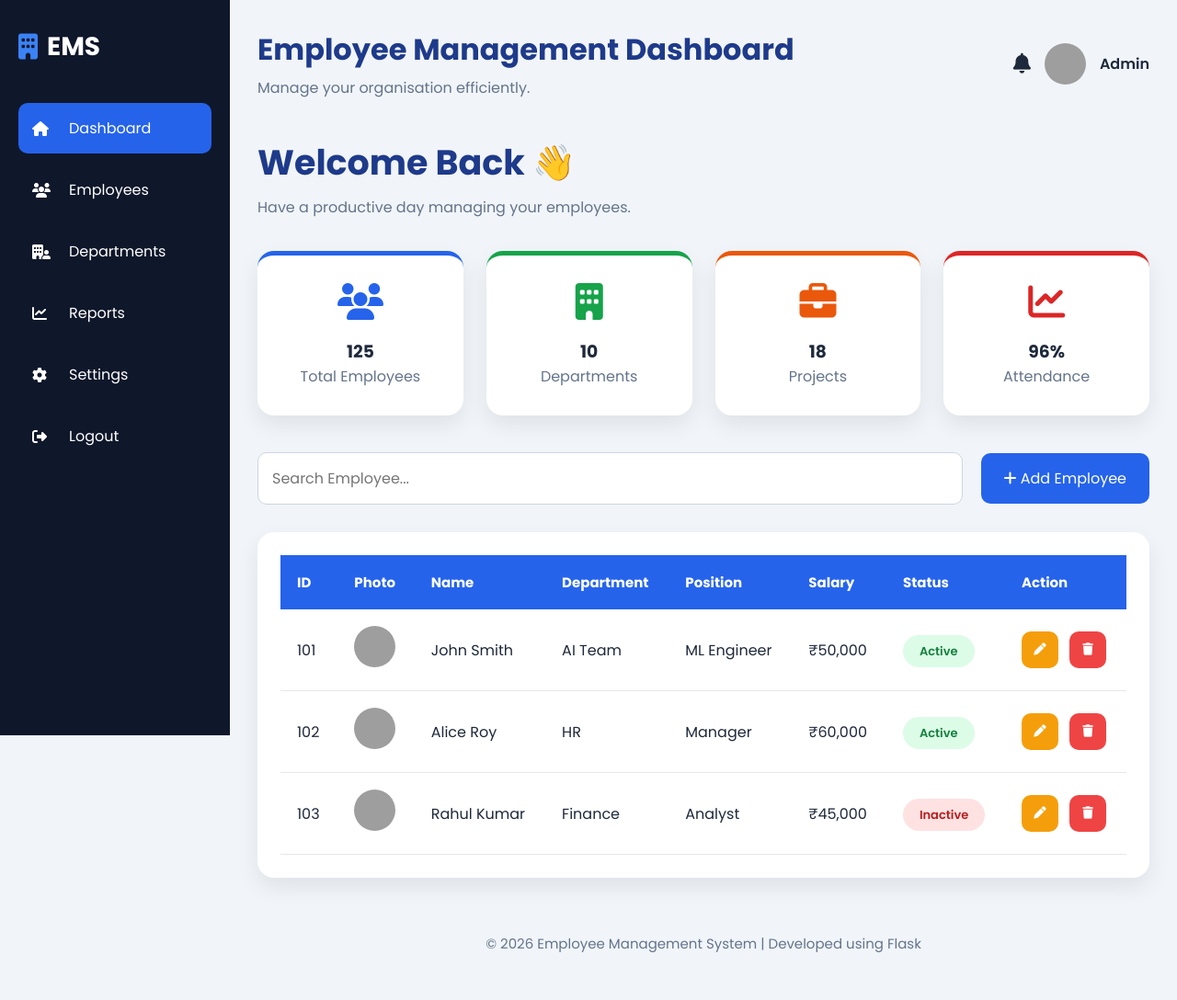
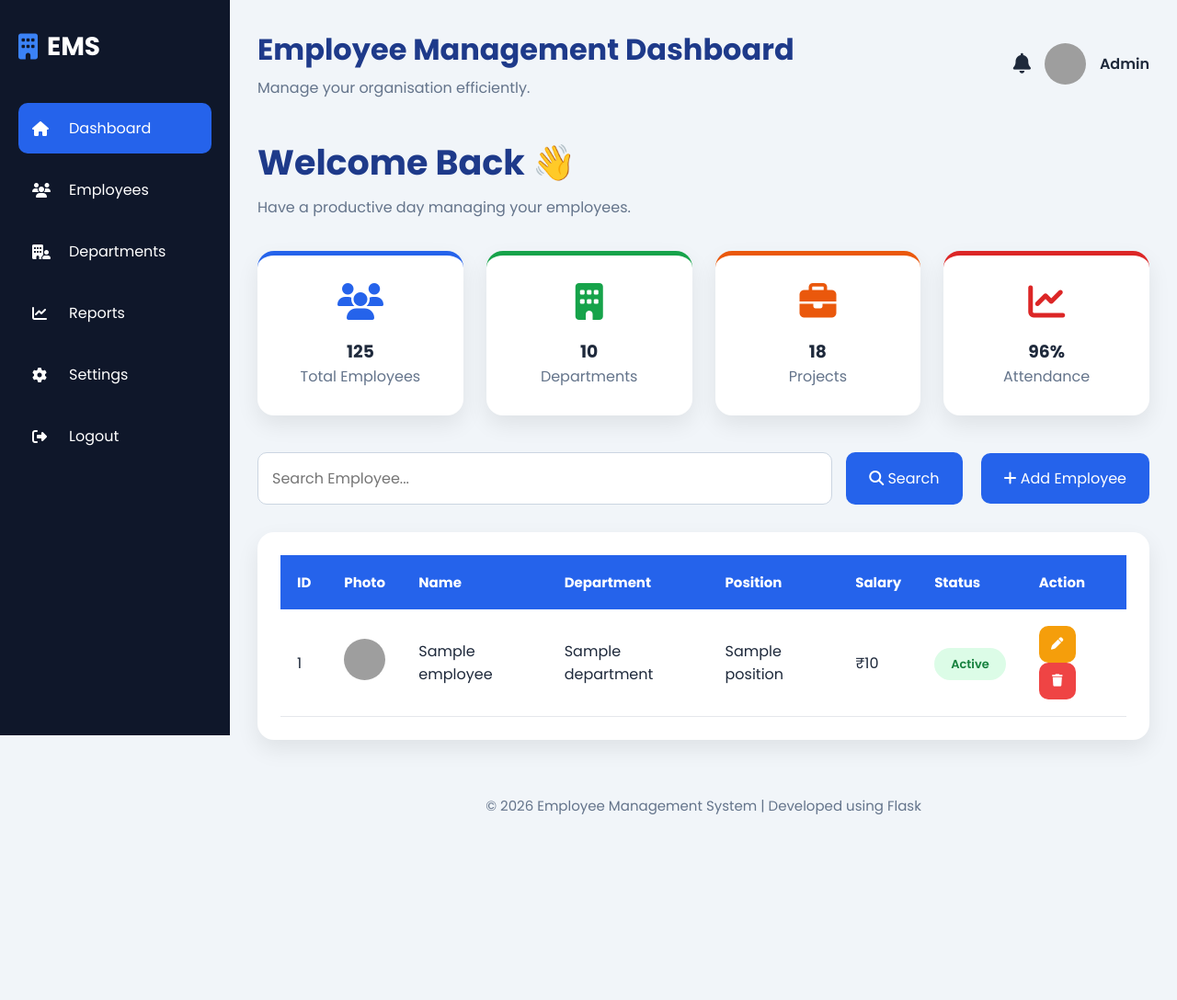
Before and after one commit to lakshetha-16/Employee-Management-System, a Flask app: template templates/dashboard.html in a window 1280 px wide. Shown: the whole page at 92% size. After the commit the page ends 886 px from the top, so only its background shows below. Run offline with Flask 3, Linux system fonts and the light colour scheme; the template is opened without the code that fills it: most values are stand-ins (such as "Sample title", 1, 10 or a date in 2020); grey boxes are pictures that could not be loaded.

Commit message:
Completed Employee Management System with CRUD operations and search

```diff
--- a/app.py
+++ b/app.py
@@ -1,10 +1,170 @@
-from flask import Flask, render_template
+from flask import Flask, render_template, request, redirect
+import sqlite3
 
 app = Flask(__name__)
 
+# ----------------------------------
+# Database Connection
+# ----------------------------------
+def get_db_connection():
+    conn = sqlite3.connect("employees.db")
+    conn.row_factory = sqlite3.Row
+    return conn
+
+
+# ----------------------------------
+# Dashboard + Search
+# ----------------------------------
 @app.route("/")
 def dashboard():
-    return render_template("dashboard.html")
 
+    search = request.args.get("search", "")
+
+    conn = get_db_connection()
+
+    if search:
+
+        employees = conn.execute("""
+            SELECT * FROM employees
+            WHERE
+                name LIKE ?
+                OR department LIKE ?
+                OR position LIKE ?
+            ORDER BY id
+        """, (
+            f"%{search}%",
+            f"%{search}%",
+            f"%{search}%"
+        )).fetchall()
+
+    else:
+
+        employees = conn.execute(
+            "SELECT * FROM employees ORDER BY id"
+        ).fetchall()
+
+    conn.close()
+
+    return render_template(
+        "dashboard.html",
+        employees=employees,
+        search=search
+    )
+
+
+# ----------------------------------
+# Add Employee
+# ----------------------------------
+@app.route("/add", methods=["GET", "POST"])
+def add_employee():
+
+    if request.method == "POST":
+
+        name = request.form["name"]
+        department = request.form["department"]
+        position = request.form["position"]
+        salary = request.form["salary"]
+        status = request.form["status"]
+
+        conn = get_db_connection()
+
+        conn.execute("""
+            INSERT INTO employees
+            (name, department, position, salary, status)
+            VALUES (?, ?, ?, ?, ?)
+        """, (
+            name,
+            department,
+            position,
+            salary,
+            status
+        ))
+
+        conn.commit()
+        conn.close()
+
+        return redirect("/")
+
+    return render_template("add_employee.html")
+
+
+# ----------------------------------
+# Edit Employee
+# ----------------------------------
+@app.route("/edit/<int:id>", methods=["GET", "POST"])
+def edit_employee(id):
+
+    conn = get_db_connection()
+
+    employee = conn.execute(
+        "SELECT * FROM employees WHERE id=?",
+        (id,)
+    ).fetchone()
+
+    if employee is None:
+        conn.close()
+        return "Employee Not Found"
+
+    if request.method == "POST":
+
+        name = request.form["name"]
+        department = request.form["department"]
+        position = request.form["position"]
+        salary = request.form["salary"]
+        status = request.form["status"]
+
+        conn.execute("""
+            UPDATE employees
+            SET
+                name=?,
+                department=?,
+                position=?,
+                salary=?,
+                status=?
+            WHERE id=?
+        """, (
+            name,
+            department,
+            position,
+            salary,
+            status,
+            id
+        ))
+
+        conn.commit()
+        conn.close()
+
+        return redirect("/")
+
+    conn.close()
+
+    return render_template(
+        "edit_employee.html",
+        employee=employee
+    )
+
+
+# ----------------------------------
+# Delete Employee
+# ----------------------------------
+@app.route("/delete/<int:id>")
+def delete_employee(id):
+
+    conn = get_db_connection()
+
+    conn.execute(
+        "DELETE FROM employees WHERE id=?",
+        (id,)
+    )
+
+    conn.commit()
+    conn.close()
+
+    return redirect("/")
+
+
+# ----------------------------------
+# Run Flask
+# ----------------------------------
 if __name__ == "__main__":
     app.run(debug=True)
--- a/templates/dashboard.html
+++ b/templates/dashboard.html
@@ -132,21 +132,39 @@
 
         </section>
 
-        <!-- Search -->
+        <!-- Search Toolbar -->
 
         <section class="toolbar">
 
+            <form method="GET" action="/" style="display:flex;gap:15px;flex:1;">
+
                 <input
                     type="text"
-                placeholder="Search Employee...">
+                    name="search"
+                    placeholder="Search Employee..."
+                    value="{{ search }}">
 
-            <button>
+                <button type="submit">
+
+                    <i class="fa-solid fa-magnifying-glass"></i>
+
+                    Search
+
+                </button>
+
+            </form>
+
+            <a href="/add" style="text-decoration:none;">
+
+                <button type="button">
 
                     <i class="fa-solid fa-plus"></i>
 
                     Add Employee
 
                 </button>
+
+            </a>
 
         </section>
 
@@ -182,27 +200,32 @@
 
                 <tbody>
 
+                {% if employees %}
+
+                    {% for employee in employees %}
                                         <tr>
 
-                        <td>101</td>
-
-                        <td>
-                            <img src="https://ui-avatars.com/api/?name=John+Smith&background=2563eb&color=fff">
-                        </td>
-
-                        <td>John Smith</td>
-
-                        <td>AI Team</td>
-
-                        <td>ML Engineer</td>
-
-                        <td>₹50,000</td>
+                        <td>{{ employee["id"] }}</td>
 
                         <td>
 
-                            <span class="status active">
+                            <img src="https://ui-avatars.com/api/?name={{ employee['name']|replace(' ','+') }}&background=2563eb&color=fff">
 
-                                Active
+                        </td>
+
+                        <td>{{ employee["name"] }}</td>
+
+                        <td>{{ employee["department"] }}</td>
+
+                        <td>{{ employee["position"] }}</td>
+
+                        <td>₹{{ employee["salary"] }}</td>
+
+                        <td>
+
+                            <span class="status {% if employee['status'] == 'Active' %}active{% else %}inactive{% endif %}">
+
+                                {{ employee["status"] }}
 
                             </span>
 
@@ -210,11 +233,22 @@
 
                         <td>
 
+                            <!-- Edit Button -->
+
+                            <a href="/edit/{{ employee['id'] }}">
+
                                 <button class="edit">
 
                                     <i class="fa-solid fa-pen"></i>
 
                                 </button>
+
+                            </a>
+
+                            <!-- Delete Button -->
+
+                            <a href="/delete/{{ employee['id'] }}"
+                               onclick="return confirm('Are you sure you want to delete this employee?');">
 
                                 <button class="delete">
 
@@ -222,97 +256,27 @@
 
                                 </button>
 
-                        </td>
-
-                    </tr>
-
-                    <tr>
-
-                        <td>102</td>
-
-                        <td>
-                            <img src="https://ui-avatars.com/api/?name=Alice+Roy&background=16a34a&color=fff">
-                        </td>
-
-                        <td>Alice Roy</td>
-
-                        <td>HR</td>
-
-                        <td>Manager</td>
-
-                        <td>₹60,000</td>
-
-                        <td>
-
-                            <span class="status active">
-
-                                Active
-
-                            </span>
-
-                        </td>
-
-                        <td>
-
-                            <button class="edit">
-
-                                <i class="fa-solid fa-pen"></i>
-
-                            </button>
-
-                            <button class="delete">
-
-                                <i class="fa-solid fa-trash"></i>
-
-                            </button>
+                            </a>
 
                         </td>
 
                     </tr>
 
+                    {% endfor %}
+
+                {% else %}
+
                     <tr>
 
-                        <td>103</td>
+                        <td colspan="8" style="text-align:center;padding:30px;">
 
-                        <td>
-                            <img src="https://ui-avatars.com/api/?name=Rahul+Kumar&background=ea580c&color=fff">
-                        </td>
-
-                        <td>Rahul Kumar</td>
-
-                        <td>Finance</td>
-
-                        <td>Analyst</td>
-
-                        <td>₹45,000</td>
-
-                        <td>
-
-                            <span class="status inactive">
-
-                                Inactive
-
-                            </span>
-
-                        </td>
-
-                        <td>
-
-                            <button class="edit">
-
-                                <i class="fa-solid fa-pen"></i>
-
-                            </button>
-
-                            <button class="delete">
-
-                                <i class="fa-solid fa-trash"></i>
-
-                            </button>
+                            <strong>No employees found.</strong>
 
                         </td>
 
                     </tr>
+
+                {% endif %}
 
                 </tbody>
 
```
Also changed, not shown: database.py (added, +24 -0 lines), templates/add_employee.html (+106 -0 lines), templates/edit_employee.html (+157 -0 lines). Lines whose indentation alone changed are shown as unchanged.
